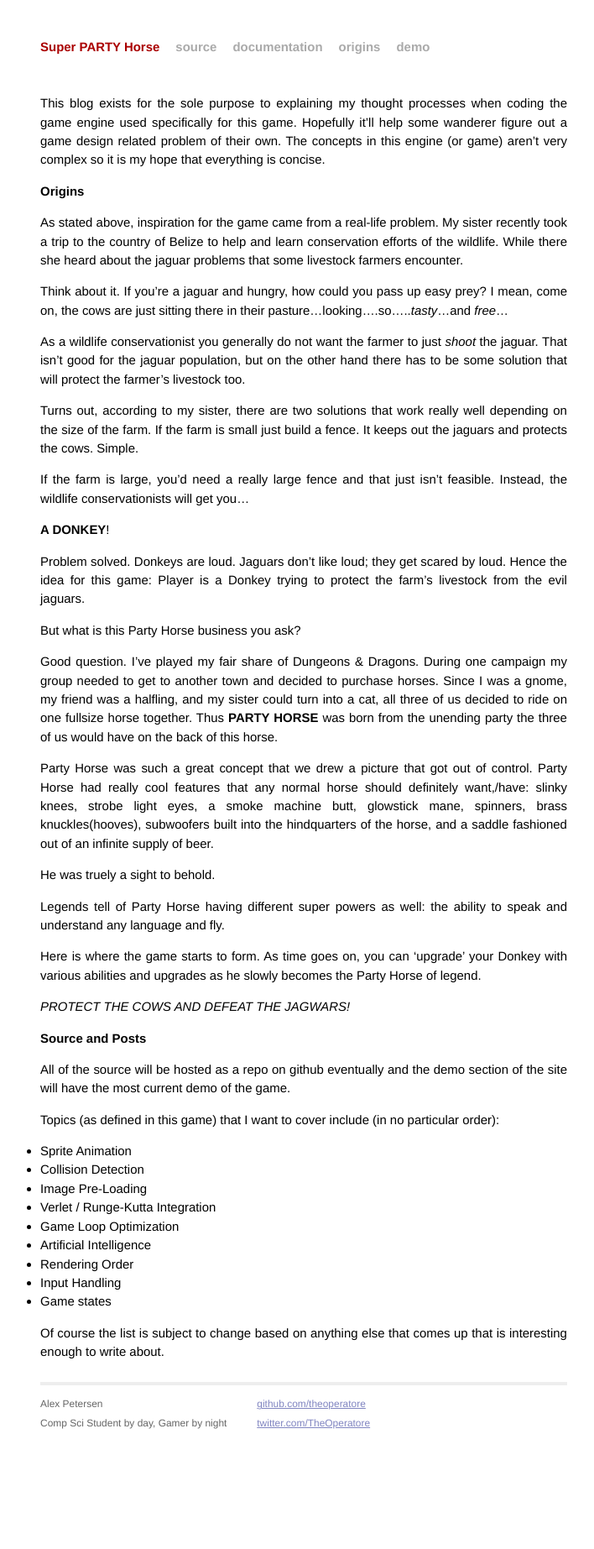
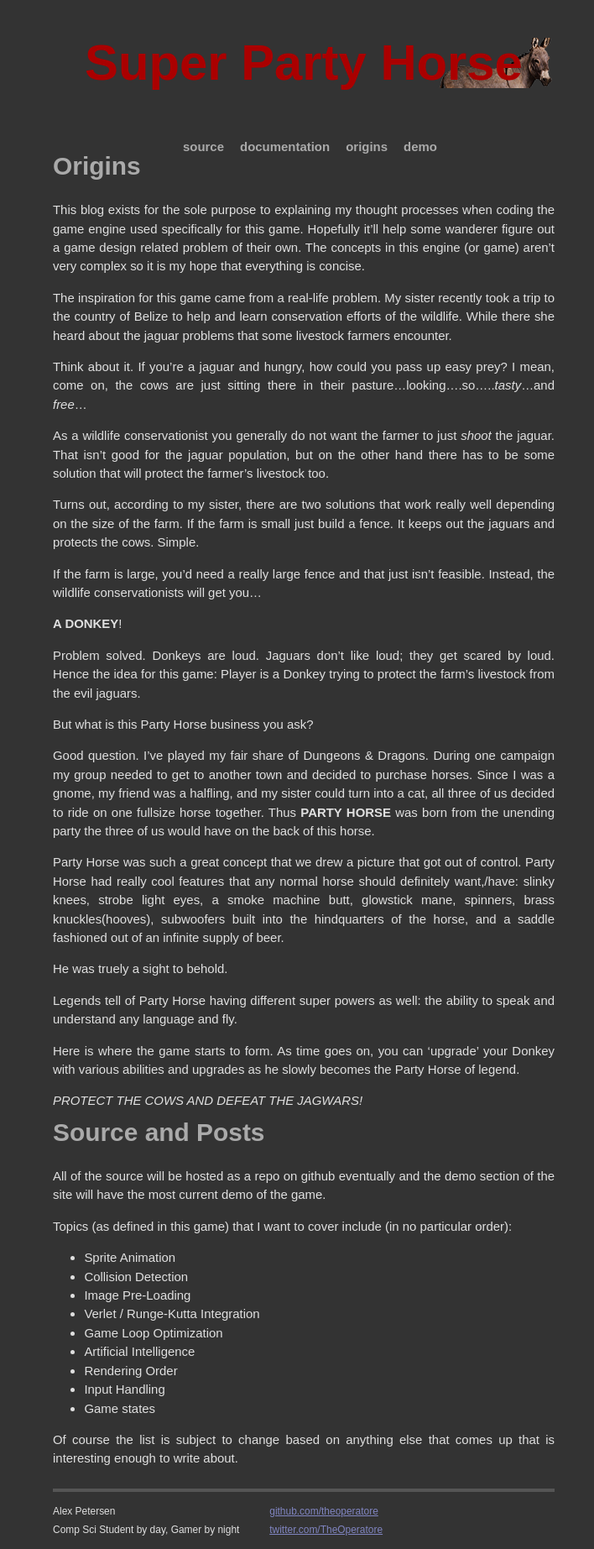
Before and after one commit to theoperatore/super-party-horse, a Jekyll site: the page built from _posts/2014-02-20-origins-of-super-party-horse.md, in a window 1280 px wide. Shown: the whole page at 84% size, without its empty margins (278-986 px from the left). Built offline with Jekyll 4.4.1, drawn with Linux system fonts in a browser that asks for light colours; Markdown is read by kramdown in place of the engine named in the settings; before the commit the page ends 1718 px from its top, so only the background shows below that.

Commit message:
updated style

```diff
--- a/_config.yml
+++ b/_config.yml
@@ -1,4 +1,4 @@
-name: Super PARTY Horse
+name: Super Party Horse
 markdown: redcarpet
 markdown_ext: markdown,mkd,mkdn,md,mdown
 pygments: true
--- a/_layouts/default.html
+++ b/_layouts/default.html
@@ -18,6 +18,7 @@
         <div class="site">
           <div class="header">
             <h1 class="title"><a href="/">{{ site.name }}</a></h1>
+
             <a class="extra" href="/">source</a>
             <a class="extra" href="/">documentation</a>
             <a class="extra" href="/origins/">origins</a>
--- a/_posts/2014-02-20-origins-of-super-party-horse.md
+++ b/_posts/2014-02-20-origins-of-super-party-horse.md
@@ -5,12 +5,12 @@ title: "Origins of Super Party Horse"
 permalink: /origins/
 ---
 
-This blog exists for the sole purpose to explaining my thought processes when coding the game engine used specifically for this game. Hopefully it'll help some wanderer figure out a game design related problem of their own. The concepts in this engine (or game) aren't very complex so it is my hope that everything is concise.
-
 Origins
 =======
 
-As stated above, inspiration for the game came from a real-life problem. My sister recently took a trip to the country of Belize to help and learn conservation efforts of the wildlife. While there she heard about the jaguar problems that some livestock farmers encounter.
+This blog exists for the sole purpose to explaining my thought processes when coding the game engine used specifically for this game. Hopefully it'll help some wanderer figure out a game design related problem of their own. The concepts in this engine (or game) aren't very complex so it is my hope that everything is concise.
+
+The inspiration for this game came from a real-life problem. My sister recently took a trip to the country of Belize to help and learn conservation efforts of the wildlife. While there she heard about the jaguar problems that some livestock farmers encounter.
 
 Think about it. If you're a jaguar and hungry, how could you pass up easy prey? I mean, come on, the cows are just sitting there in their pasture...looking....so.....*tasty*...and *free*...
 
--- a/css/main.css
+++ b/css/main.css
@@ -13,17 +13,20 @@
 html, body { height: 100%; }
 
 body {
-  background-color: #FFF;
-  font: 13.34px Helvetica, Arial, sans-serif;
+  background-color: #333;
+  font-family: sans-serif;
   font-size: small;
   text-align: center;
 }
 
-h1, h2, h3, h4, h5, h6 {
-  font-size: 100%; }
-
-h1 { margin-bottom: 1em; }
+h1 {
+  margin-bottom: 1em;
+  font-size: 2em;
+  font-weight: bold;
+  color:#AAAAAA;
+}
 p { margin: 1em 0; }
+ul, p { color: #e0e0e0; }
 
 a         { color: #00a; }
 a:hover   { color: #000; }
@@ -58,9 +61,13 @@ a:visited { color: #a0a; }
 .site {
   font-size: 115%;
   text-align: justify;
-  width: 42em;
+  width: 40em;
   margin: 3em auto 2em;
   line-height: 1.5em;
+}
+
+.header {
+  text-align: center;
 }
 
 .header a {
@@ -69,8 +76,14 @@ a:visited { color: #a0a; }
 }
 
 .title {
-  display: inline-block;
-  margin-bottom: 2em;
+  /*display: inline-block;*/
+  /*margin-bottom: 1.5em;*/
+  line-height: 1em;
+  font-size:4em;
+  background-image: url("../assets/donkey-logo.png");
+  background-repeat: no-repeat;
+  /*background-size: contain;*/
+  background-position: right -15px;
 }
 
 .title a {
@@ -94,10 +107,14 @@ a:visited { color: #a0a; }
   color: #aaa;
 }
 
+ul {
+  margin-left: 2.5em;
+}
+
 .footer {
   font-size: 80%;
-  color: #666;
-  border-top: 4px solid #eee;
+  color: #555;
+  border-top: 4px solid #555;
   margin-top: 2em;
   overflow: hidden;
 }
```
Also changed, not shown: assets/donkey-idle-right.png (added), assets/donkey-logo.png (added).
